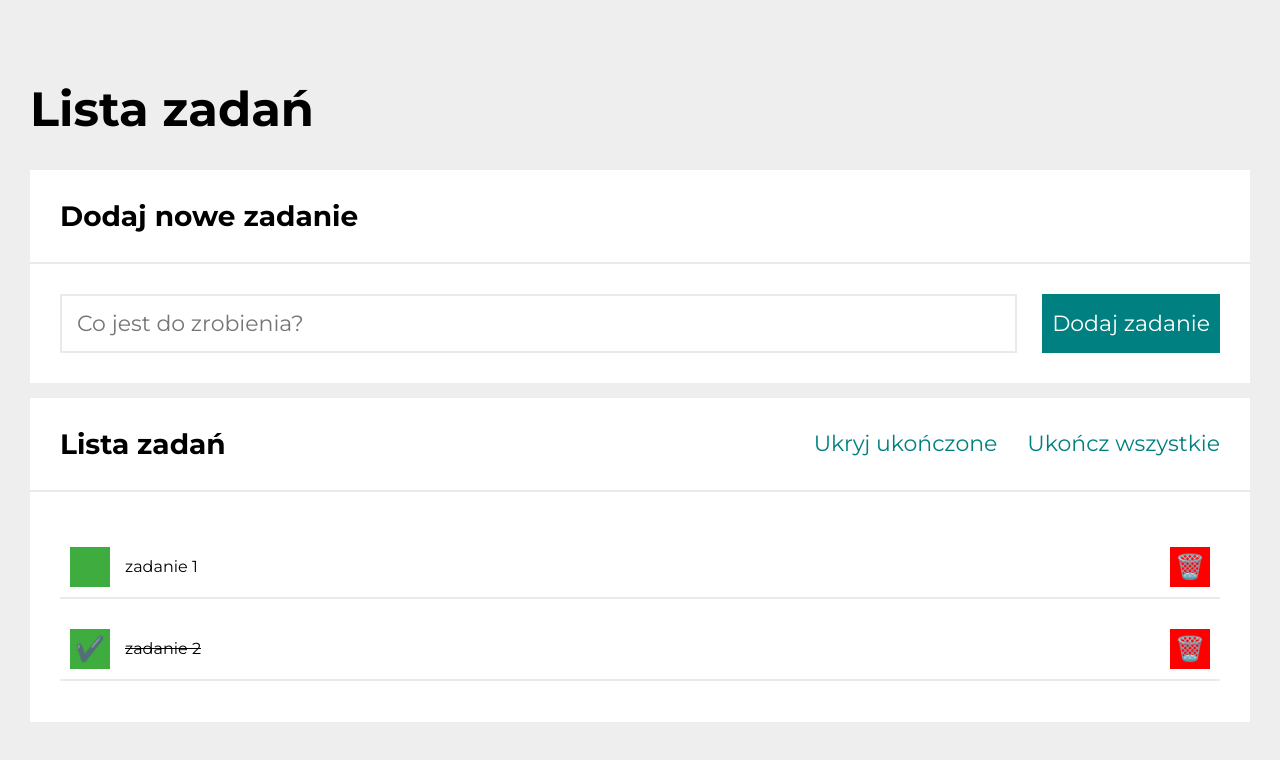
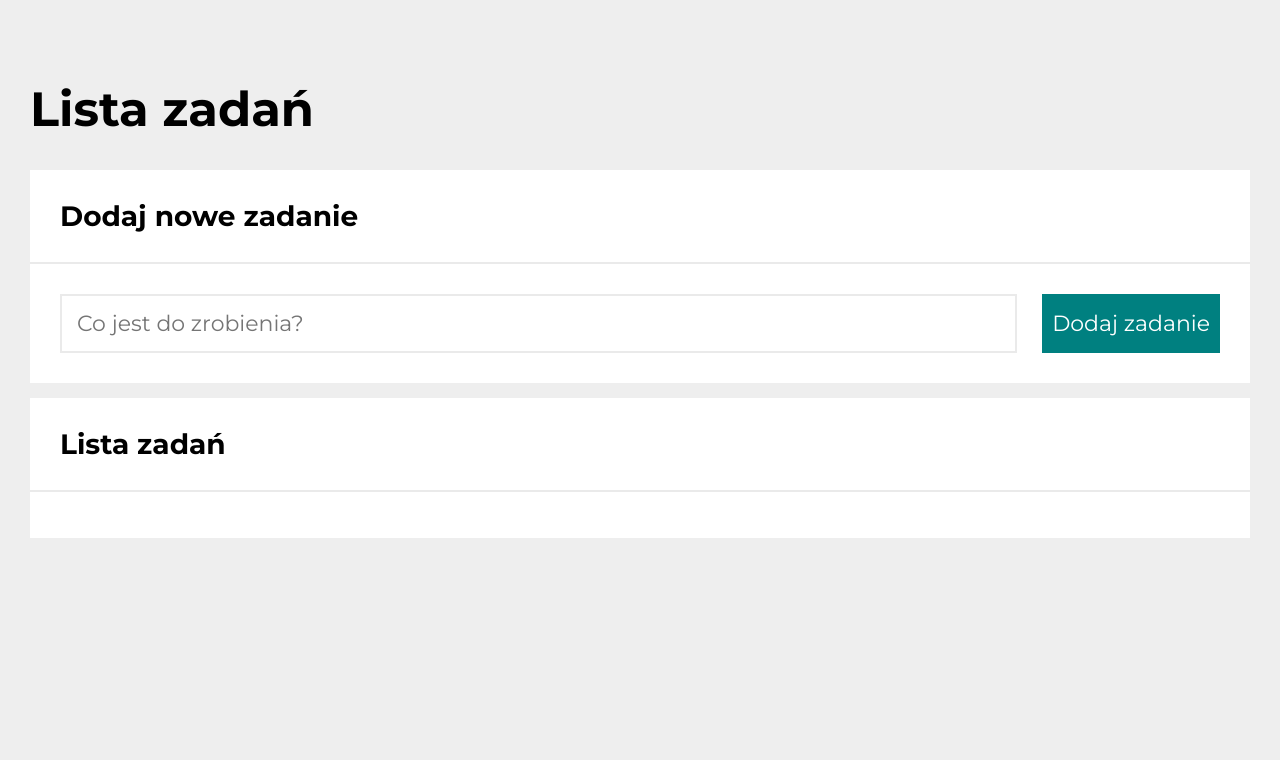
Before and after one commit to greedyChicken/todo-list-react, a React (Create React App) app: page / in a window 1280 px wide. Shown: the top 760 px of the page. Built offline with nearby package versions, Linux system fonts and the light colour scheme.

Commit message:
add adding to localstorage functionality

```diff
--- a/src/App.js
+++ b/src/App.js
@@ -1,4 +1,4 @@
-import { useState } from "react";
+import { useState, useEffect } from "react";
 import Form from "./Form";
 import Tasks from "./Tasks";
 import Buttons from "./Buttons";
@@ -9,10 +9,15 @@
 
 function App() {
   const [hideDone, setHideDone] = useState(false);
-  const [tasks, setTasks] = useState([
-    { id: 1, content: "zadanie 1", done: false },
-    { id: 2, content: "zadanie 2", done: true },
-  ]);
+  const [tasks, setTasks] = useState(() => {
+    const saved = localStorage.getItem("tasks");
+    const initialValue = JSON.parse(saved);
+    return initialValue || [];
+  });
+
+  useEffect(() => {
+    localStorage.setItem("tasks", JSON.stringify(tasks));
+  }, [tasks]);
 
   const toggleHideDone = () => {
     setHideDone((hideDone) => !hideDone);
```
